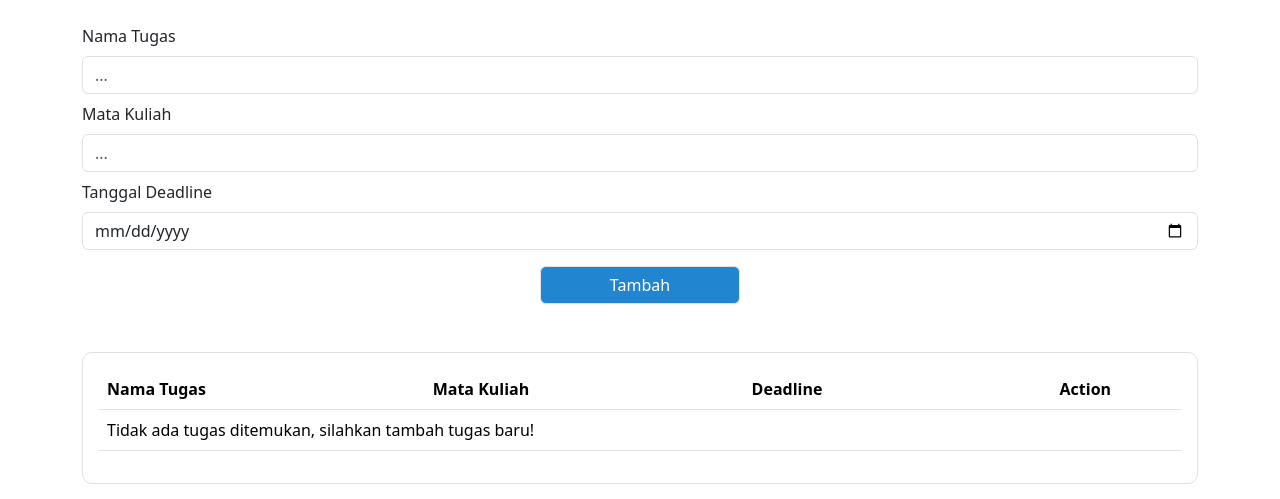
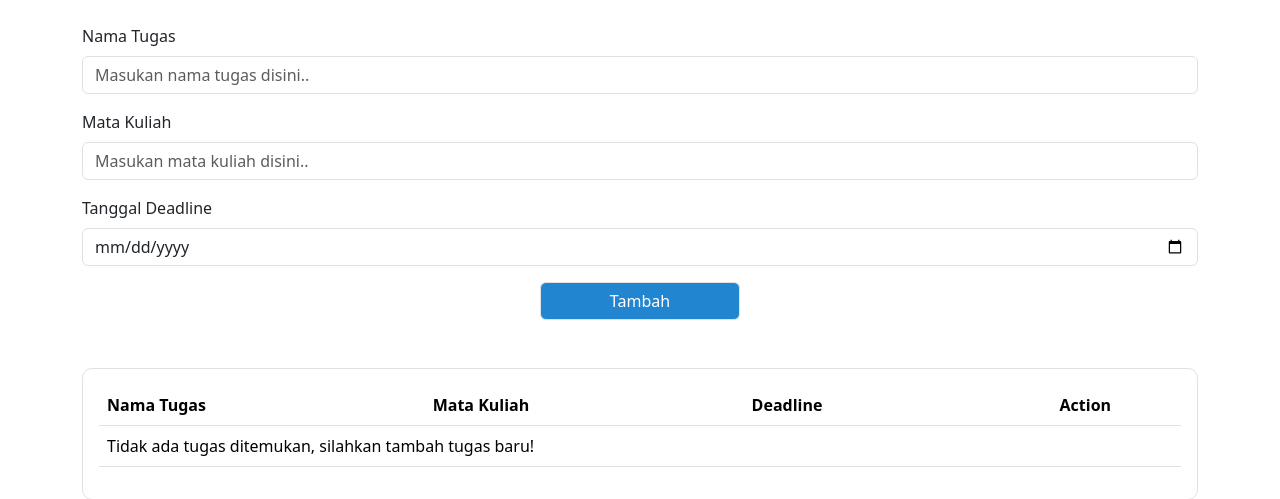
Before and after one commit to wyanns-404/TugasKu-SimpleCRUD, a PHP site: page / in a window 1280 px wide. Shown: the part 74-573 px from the top of the page. Run offline with PHP 8.4, Linux system fonts and the light colour scheme; data that the repository does not hold is empty; some libraries are stand-ins or nearby versions.

Commit message:
update placeholder

```diff
--- a/index.php
+++ b/index.php
@@ -44,12 +44,12 @@ $result = $conn->query($sql);
     <div class="container d-flex flex-column">
       <form id="taskForm" class="mt-4" method="post" action="controller/create.php">
         <label for="inputTugas" class="form-label">Nama Tugas</label>
-        <input type="text" id="inputTugas" class="form-control" placeholder="..." name="nama">
+        <input type="text" id="inputTugas" class="form-control" placeholder="Masukan nama tugas disini.." name="nama">
 
-        <label for="inputMataKuliah" class="form-label mt-2">Mata Kuliah</label>
-        <input type="text" id="inputMataKuliah" class="form-control" placeholder="..." name="mata_kuliah">
+        <label for="inputMataKuliah" class="form-label mt-3">Mata Kuliah</label>
+        <input type="text" id="inputMataKuliah" class="form-control" placeholder="Masukan mata kuliah disini.." name="mata_kuliah">
 
-        <label for="inputDeadline" class="form-label mt-2">Tanggal Deadline</label>
+        <label for="inputDeadline" class="form-label mt-3">Tanggal Deadline</label>
         <input type="date" class="form-control" id="inputDeadline" name="deadline" style="cursor: text;">
 
         <div class="button-tambah d-flex justify-content-center">
```
